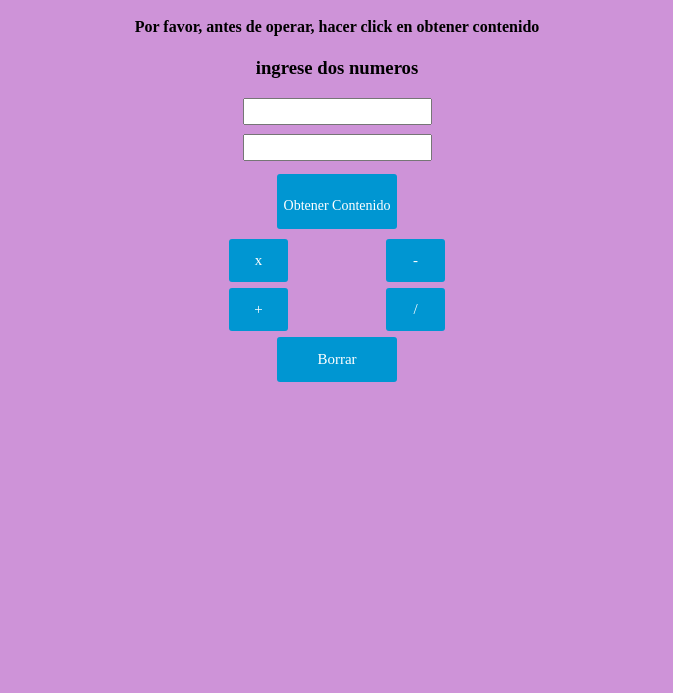
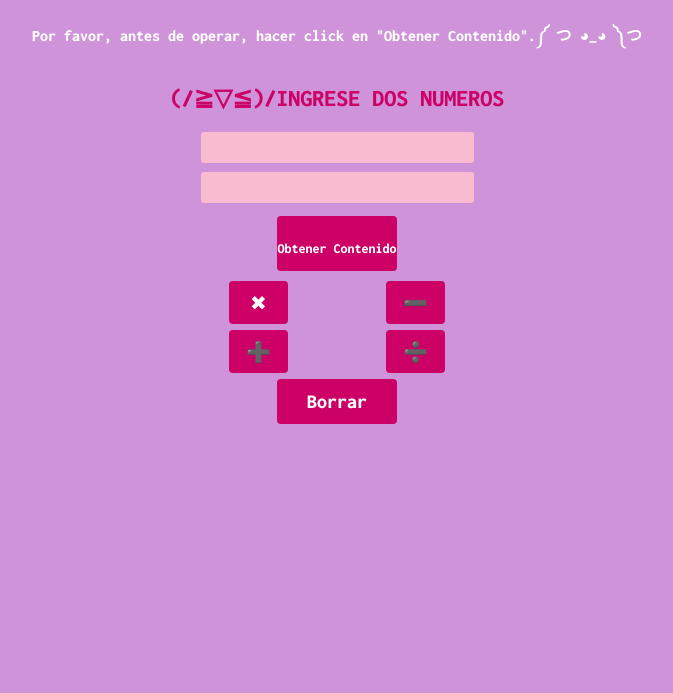
Before and after one commit to WendyColmenares/MujeresDigitales, a plain HTML site: page index.html in a window 1280 px wide. Shown: the part 107-800 px from the top of the page, without its empty margins (303-976 px from the left). Drawn offline with Linux system fonts and the light colour scheme; a web font is replaced by a local one.

Commit message:
Se realizan ajustes de colores y transiciones al diseño de la calculadora

```diff
--- a/index.html
+++ b/index.html
@@ -6,9 +6,13 @@
     <meta name="viewport" content="width=device-width, initial-scale=1.0">
     <title>Calculadora</title>
     <style>
+
+        @import url('https://fonts.googleapis.com/css2?family=Dongle&family=Inconsolata:wght@800&display=swap');
+
         body{
             background-color: #CE93D8;
-            font-family:lucida Bright;;
+            font-family: 'Dongle', sans-serif;
+            font-family: 'Inconsolata', monospace;
         }
 
         input {
@@ -21,36 +25,49 @@
 
         .btn{
             text-align: center;
-            font-family: lucida Bright;
+            font-family: 'Dongle', sans-serif;
+            font-family: 'Inconsolata', monospace;
             align-content: center;
-            font-size: 15px;
+            font-size: 20px;
             width: 120px;
             height: 45px;
-            background: #0096d2;
+            background: #CC0066;
             color: #ffffff;
             cursor: pointer;
             border: none;
-            border-radius: 3px;
+            border-radius: 4px;
+            transition: all 0.5s ease-in-out;
+        }
+
+        .btn:hover{
+            background: #FF66CC;
+            cursor: pointer;
         }
 
         .btn-ope{
             text-align: center;
-            font-family: lucida Bright;
+            font-family: 'Dongle', sans-serif;
+            font-family: 'Inconsolata', monospace;
             align-content: center;
-            font-size: 15px;
+            font-size: 20px;
             width: 59px;
             height: 43px;
-            background: #0096d2;
+            background: #CC0066;
             color: #ffffff;
             cursor: pointer;
             border: none;
-            border-radius: 3px;
+            border-radius: 4px;
             display: flex;
             flex-wrap: wrap;
             justify-content: space-evenly;
             margin: 6px;
             margin-right: 92px;
+            transition: all 0.4s ease-in-out;
         }
+         .btn-ope:hover{
+            background:#A569BD;
+            cursor: pointer;
+         }
 
         /*.derecha{
             position: absolute;
@@ -70,6 +87,14 @@
 
         h1{
             font-size: 50px;
+            color: #CC0066;
+        }
+
+        h2{
+            color: #CC0066;
+        }
+        h4{
+            color: #ffffff;
         }
 
         #flex{
@@ -77,6 +102,18 @@
             justify-content: center;
             margin-left: 86px;
 
+        }
+
+        input.caja_numero{
+            border:none;
+            border-radius: 3px;
+            font-size: 20px;
+            background-color:#F8BBD0 ;
+            transition: all 0.5s ease-in-out;
+        }
+
+        input.caja_numero:hover{
+            background: #A569BD;
         }
 
     </style>
@@ -114,20 +151,20 @@
 <body onload="init();">
     <center>
     <form>
-        <h1>Calculadora</h1>
-        <h4>Por favor, antes de operar, hacer click en obtener contenido </h4>
-        <h3>ingrese dos numeros</h3>
-    <input type="text" id="numero1"><br>
-    <input type="text" id="numero2"><br>
+        <h1>🎆CALCULADORA🎆</h1>
+        <h4>Por favor, antes de operar, hacer click en "Obtener Contenido".༼ つ ◕_◕ ༽つ </h4>
+        <h2>(/≧▽≦)/INGRESE DOS NUMEROS</h2>
+    <input type="text" id="numero1" class="caja_numero"><br>
+    <input type="text" id="numero2" class="caja_numero"><br>
     <div onclick="obtener()" class="btn" style="font-size: 14px; padding-top: 10px;margin: 4px;">Obtener Contenido</div>
     <div id="flex">
     <div>
-        <div onclick="multiplica()"class="btn-ope">x</div>
-        <div onclick="suma()" class="btn-ope">+</div>
+        <div onclick="multiplica()"class="btn-ope">✖</div>
+        <div onclick="suma()" class="btn-ope">➕</div>
     </div>
     <div>
-        <div onclick="resta()" class="btn-ope derecha">-</div>
-        <div onclick="divide()" class="btn-ope derecha2">/</div>
+        <div onclick="resta()" class="btn-ope derecha">➖</div>
+        <div onclick="divide()" class="btn-ope derecha2">➗</div>
     </div>
 </div>
 
```
